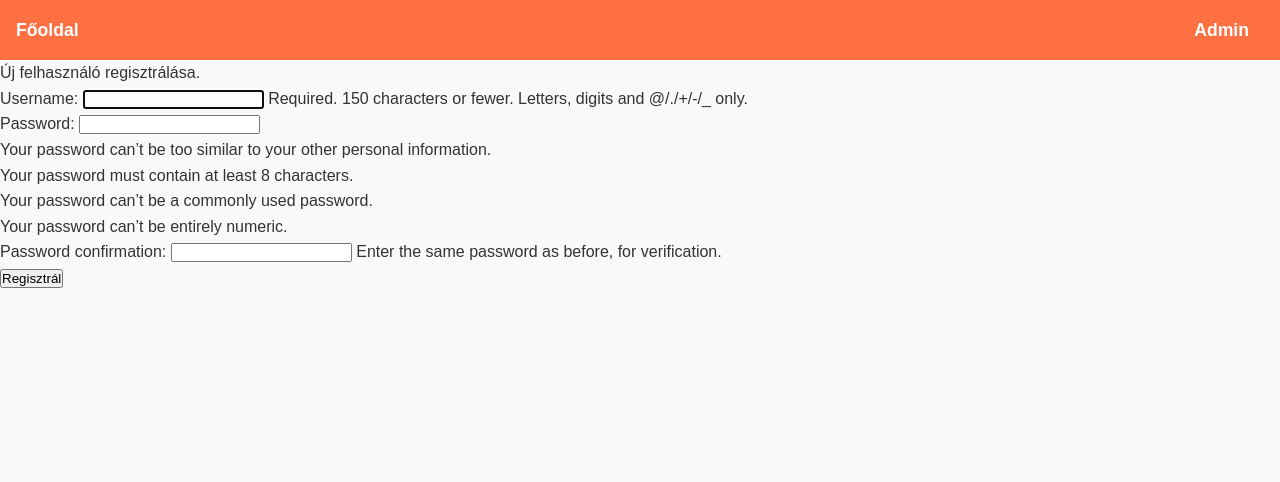
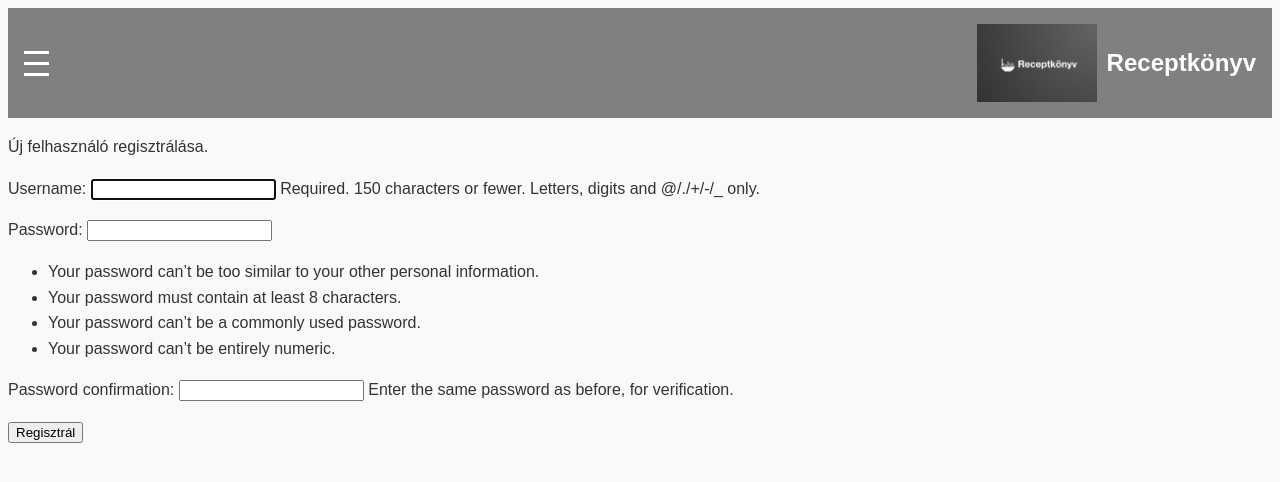
Before and after one commit to JanosBute/public-recept, a Django app: page /users/register/ in a window 1280 px wide. Shown: the top 482 px of the page. Run offline with Django 5.2, Linux system fonts and the light colour scheme.

Commit message:
belépés CSS formázása

```diff
--- a/static/layout.css
+++ b/static/layout.css
@@ -1,10 +1,4 @@
 /* Alapbeállítások */
-* {
-    margin: 0;
-    padding: 0;
-    box-sizing: border-box;
-}
-
 body {
     font-family: Arial, sans-serif;
     color: #333;
@@ -14,72 +8,172 @@
 
 /* Navigáció */
 header nav {
-    background-color: #ff7043;
+    background-color: gray;
+    padding: 1rem;
+    display: flex;
+    justify-content: flex-start; /* Balra igazítja a tartalmat */
+    align-items: center;
+    position: relative;
+}
+
+/* Hamburger ikon balra igazítása */
+.hamburger {
+    display: flex;
+    flex-direction: column;
+    cursor: pointer;
+    z-index: 1001;
+    margin-right: auto; /* Az ikon balra kerül */
+}
+
+.hamburger span {
+    height: 3px;
+    width: 25px;
+    background: white;
+    margin: 4px 0;
+    transition: 0.4s;
+}
+
+/* Menü beállítása bal oldalra */
+/* Menü alapállapot: kívül, elhalványítva és elmosódva */
+.menu {
+    display: flex;
+    position: fixed;
+    top: 0;
+    left: 0;
+    height: 100vh;
+    width: 250px;
+    background-color: gray;
+    box-shadow: 2px 0px 5px rgba(0, 0, 0, 0.5);
+    padding-top: 2rem;
+    z-index: 1000;
+    flex-direction: column;
+    text-align: center;
+
+    /* Kezdeti animációs stílusok */
+    transform: translateX(-50px); /* Kiindulási helyzet balra */
+    opacity: 0; /* Áttetsző */
+    filter: blur(8px); /* Homályos */
+
+    /* Animáció beállítása */
+    transition:
+        transform 0.6s cubic-bezier(0.68, -0.55, 0.27, 1.55) 0.5s,
+        opacity 0.4s ease-in 0.5s,
+        filter 0.4s ease-in 0.5s;
+}
+/* Menü linkek alap színének beállítása */
+.menu a {
+    color: white; /* Fehér szín */
+    text-decoration: none;
+    padding: 12px;
+    font-size: 1.2rem;
+    font-weight: bold;
+    transition: all 0.3s ease; /* Simább animáció */
+    display: none; /* Elrejtjük a gombokat */
+}
+
+/* Menü kinyitásakor megjelenítjük a linkeket */
+.menu-toggle:checked ~ .menu a {
+    display: block; /* A gombok most már láthatóak lesznek */
+}
+
+/* Menü linkek hover effektus (3D hatás) */
+.menu a:hover {
+    color: black; /* Rávihető színváltozás (pl. narancssárga) */
+    transform: translateY(-5px); /* 3D hatás, mintha "emelkedne" a link */
+    box-shadow: 0 4px 10px rgba(0, 0, 0, 0.2); /* Árnyék hozzáadása */
+}
+
+/* Menü megjelenítése: a helyére csúszik, láthatóvá válik és élesedik */
+.menu-toggle:checked ~ .menu {
+    transform: translateX(0); /* Végső helyzet */
+    opacity: 1; /* Teljesen látható */
+    filter: blur(0); /* Éles */
+}
+
+
+/* Overlay alapértelmezett beállításai */
+.overlay {
+    position: fixed;
+    top: 0;
+    left: 0;
+    width: 100%;
+    height: 100%;
+    background-color: rgba(0, 0, 0, 0.5); /* Félátlátszó fekete */
+    opacity: 0;
+    visibility: hidden;
+    transition: opacity 0.3s ease;
+    z-index: 999; /* A menü mögött marad */
+}
+
+/* Overlay megjelenítése, amikor a menü nyitva van */
+.menu-toggle:checked ~ .overlay {
+    opacity: 1;
+    visibility: visible;
+}
+
+/* Menü és hamburger ikon átalakítása nyitáskor */
+.menu-toggle:checked + .hamburger span:nth-child(1) {
+    transform: rotate(45deg) translate(5px, 5px);
+}
+
+.menu-toggle:checked + .hamburger span:nth-child(2) {
+    opacity: 0;
+}
+
+.menu-toggle:checked + .hamburger span:nth-child(3) {
+    transform: rotate(-45deg) translate(5px, -5px);
+}
+
+/* Checkbox elrejtése */
+.menu-toggle {
+    display: none; /* Ezzel láthatatlanná tesszük */
+}
+
+/* Logó és cím igazítása jobbra */
+.logo-container {
+    display: flex;
+    align-items: center;
+    justify-content: flex-end;
+}
+
+/* Logó méretének növelése */
+.logo-container .logo {
+    width: 120px; /* Logó szélessége */
+    height: auto; /* Magasság automatikusan arányos */
+    margin-right: 10px; /* Térköz a cím és a logó között */
+}
+
+
+.site-title {
+    color: white;
+    font-size: 1.5rem;
+    font-weight: bold;
+}
+
+/* Navigáció */
+header nav {
+    background-color: gray;
     padding: 1rem;
     display: flex;
     justify-content: space-between;
     align-items: center;
 }
 
-header nav a {
-    color: white;
-    text-decoration: none;
-    margin-right: 15px;
-    font-size: 1.1rem;
-    font-weight: bold;
+.nav-container {
+    width: 100%;
+    display: flex;
+    justify-content: space-between;
+    align-items: center;
 }
 
-header nav a:hover {
-    color: #ffccbc;
-}
-
-header nav form button {
-    background: none;
-    border: none;
-    color: white;
-    font-size: 1.1rem;
-    cursor: pointer;
-}
-
-header nav form button:hover {
-    color: #ffccbc;
-}
-
-/* Fő tartalom */
-main {
-    max-width: 1200px;
-    margin: 2rem auto;
-    padding: 1rem;
-}
-
-/* Üdvözlő szöveg */
-h3 {
-    font-size: 1.8rem;
-    color: #ff7043;
-    margin-bottom: 1rem;
-}
-
-/* Gombok */
-a.button {
-    display: inline-block;
-    background-color: #ff7043;
-    color: white;
-    padding: 0.5rem 1rem;
-    margin-top: 1rem;
-    text-align: center;
-    border-radius: 4px;
-    text-decoration: none;
-}
-
-a.button:hover {
-    background-color: #ff5722;
-}
-
-
+/* Különböző képernyőméretekhez */
 @media (max-width: 768px) {
-    header nav {
+    .nav-container {
         flex-direction: column;
-        text-align: center;
+        align-items: center;
     }
 
+    .logo-container {
+        margin-bottom: 20px;
+    }
 }
--- a/templates/layout.html
+++ b/templates/layout.html
@@ -13,6 +13,19 @@
 <body>
     <header>
         <nav>
+            <!-- Hamburger menü beállítása checkbox segítségével -->
+            <input type="checkbox" id="menu-toggle" class="menu-toggle">
+            <label for="menu-toggle" class="hamburger">
+                <span></span>
+                <span></span>
+                <span></span>
+            </label>
+            <div class="logo-container">
+                <img src="{% static 'logo.jpeg' %}" alt="Receptkönyv Logo" class="logo">
+                <h1 class="site-title">Receptkönyv</h1>
+            </div>
+            <!-- Navigációs linkek -->
+            <div class="menu">
                 <a href="/">Főoldal</a>
                 {% comment %} <a href="http://127.0.0.1:8000/">Receptek</a> {% endcomment %}
                 {% if user.is_authenticated %}
@@ -25,8 +38,11 @@
                 {% comment %} <a href="/users/register">Regisztráció</a> {% endcomment %}
                 {% endif %}
                 <a href="/admin">Admin</a>
+            </div>
         </nav>
     </header>
+    <!-- Overlay elem -->
+    <div class="overlay"></div>
     {% block content %}
     {% if user.is_authenticated %}
         <h3>Főzzön valami finomat kedves {{user}}</h3>
```
Also changed, not shown: db.sqlite3, static/logo.jpeg (added). Lines whose indentation alone changed are shown as unchanged.
